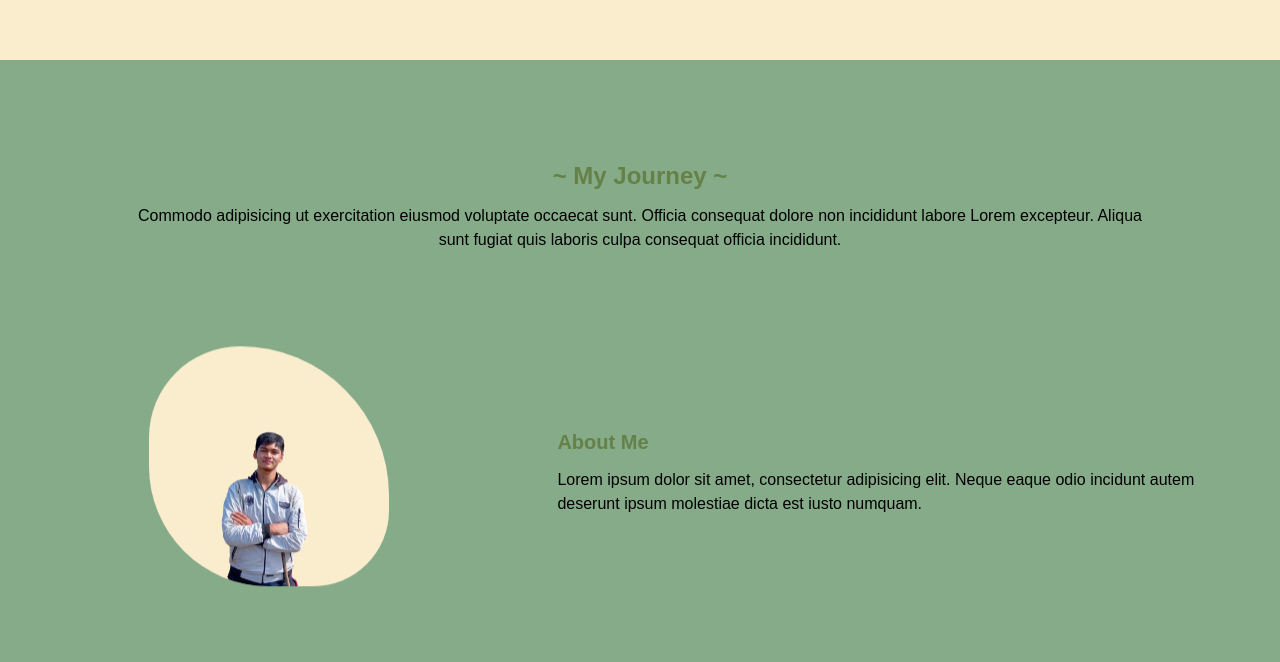
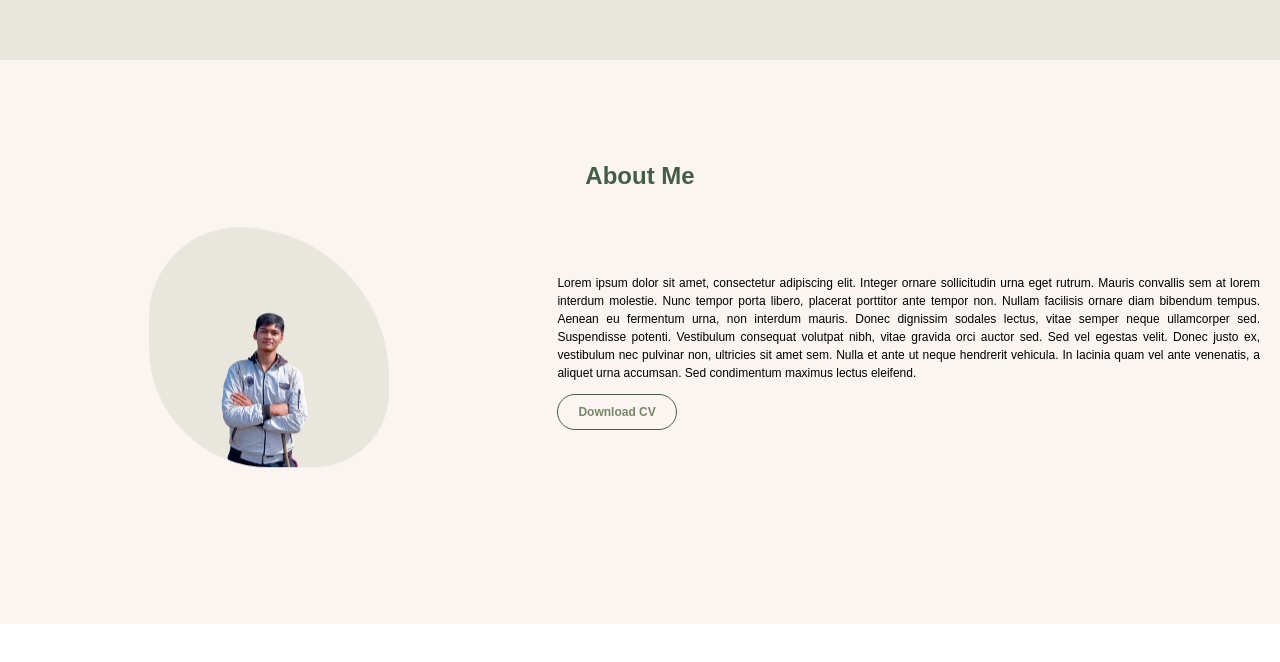
Before and after one commit to rawhx/webportofolio, a React (Create React App) app: page / in a window 1280 px wide. Shown: the part 772-1434 px from the top of the page. After the commit the page ends 1396 px from the top, so only its background shows below. Built offline with nearby package versions, Linux system fonts and the light colour scheme.

Commit message:
update color, add animation

```diff
--- a/package.json
+++ b/package.json
@@ -12,6 +12,7 @@
     "@testing-library/jest-dom": "^5.17.0",
     "@testing-library/react": "^13.4.0",
     "@testing-library/user-event": "^13.5.0",
+    "aos": "^2.3.4",
     "gh-pages": "^6.1.1",
     "react": "^18.3.1",
     "react-dom": "^18.3.1",
--- a/src/App.css
+++ b/src/App.css
@@ -1,7 +1,7 @@
 .fontPrimary {
   font-family: 'Patua', sans-serif;
   font-weight: bolder;
-  color: #658147;
+  color: #445D48;
 }
 
 .hamburger {
@@ -45,18 +45,18 @@
 
 .nav-link:hover {
   font-weight: 500;
-  color: #778766;
+  color: #445D48;
   font-weight: bolder;
   transition: color 0.3s ease-in-out;
 }
 
 .nav-link-active {
-  color: #708871;
+  color: #445D48;
   transition: color 0.3s ease-in-out;
 }
 
 .navbar-scrolled {
-  background-color: rgba(255, 255, 255, 0.7); /* Putih transparan */
+  background-color: rgba(255, 255, 255, 0.3); /* Putih transparan */
   backdrop-filter: blur(10px);
 }
 
--- a/src/App.js
+++ b/src/App.js
@@ -32,8 +32,7 @@ function App() {
   }, []);
 
   return (
-    <div className="App bg-pastel">
-      {/* <div className='blur-overlay' />  */}
+    <div className="App bg-container">
       <NavBar activeSection={activeSection}/>
       <div className='flex flex-col gap-5 trans fixed w-fit left-4 items-center top-[50%] bottom-[50%]'>
         {
@@ -52,45 +51,49 @@ function App() {
       <div className='flex flex-col gap-8'>
         <section id='home' className='h-screen flex items-center justify-center flex-col gap-5'>
           <div className='flex flex-col items-center justify-center'>
-            <p className=' fontPrimary text-lg'>Hi.. <span className="animate-pulse">👋</span>, I'm</p>
+            <p className='fontPrimary text-lg'>Hi.. <span className="animate-pulse">👋</span>, I'm</p>
             <h1 className='fontPrimary text-2xl'>{dataJson.profil.namaLengkap}</h1>
             <h1 className='fontPrimary text-2xl'>{dataJson.profil.position}</h1>
             <button
               type="button"
-              className='mt-3 border border-lime-600 inline-block px-5 py-2 font-semibold text-[#778766] rounded-full hover:bg-lime-600 hover:text-white'
+              className='btn'
               data-twe-ripple-init>
               Download CV
             </button>
           </div>
         </section>
         <section id='about'>
-          <div className='pt-[100px] h-fit bg-[#86AB89] flex flex-col gap-5'>
-            <div className='text-center flex flex-col justify-center items-center gap-3'>
-              <h1 className='fontPrimary text-2xl font-bold'>
-                ~ My Journey ~
-              </h1>
-              <p className='w-[80%]'>Commodo adipisicing ut exercitation eiusmod voluptate occaecat sunt. Officia consequat dolore non incididunt labore Lorem excepteur. Aliqua sunt fugiat quis laboris culpa consequat officia incididunt.</p>
-            </div>
+          <div className='pt-[100px] h-fit bg-whiteFog flex flex-col gap-20'>
             <div className='flex flex-col gap-10'>
-              <h1 className='text-center fontPrimary md:hidden text-xl font-semibold'>About Me</h1>
+              <h1 className='text-center fontPrimary  text-2xl font-semibold' data-aos="fade-down">About Me</h1>
               <div className='flex flex-col md:flex-row justify-center items-center gap-5'>
-                <div className='w-[60%] flex justify-center items-center'>
-                  <div className='animation h-[15rem] w-[15rem] bg-pastel overflow-hidden'>
-                    <img src='webportofolio/me.png' className='object-cover translate-y-[-3rem]'></img>
+                <div className='w-[60%] flex justify-center items-center' data-aos="fade-right">
+                  <div className='animation h-[15rem] w-[15rem] bg-container overflow-hidden'>
+                    <img src={`${process.env.PUBLIC_URL}/me.png`} alt='me' className='object-cover translate-y-[-3rem]'></img>
                   </div>
                 </div>
-                <div className='h-[50vh] w-[80%] pr-[20px] flex flex-col md:justify-center gap-3'>
-                  <h1 className='text-center fontPrimary hidden md:flex text-xl font-semibold'>About Me</h1>
+                <div className='w-[80%] pr-[20px] flex flex-col md:justify-center gap-3'>
                   <div>
-                    <p>
-                      Lorem ipsum dolor sit amet, consectetur adipisicing elit. Neque eaque odio incidunt autem deserunt ipsum molestiae dicta est iusto numquam.
+                    <p className="text-justify text-[12px]" data-aos="fade-left">
+                      Lorem ipsum dolor sit amet, consectetur adipiscing elit. Integer ornare sollicitudin urna eget rutrum. Mauris convallis sem at lorem interdum molestie. Nunc tempor porta libero, placerat porttitor ante tempor non. Nullam facilisis ornare diam bibendum tempus. Aenean eu fermentum urna, non interdum mauris. Donec dignissim sodales lectus, vitae semper neque ullamcorper sed. Suspendisse potenti. Vestibulum consequat volutpat nibh, vitae gravida orci auctor sed. Sed vel egestas velit. Donec justo ex, vestibulum nec pulvinar non, ultricies sit amet sem. Nulla et ante ut neque hendrerit vehicula. In lacinia quam vel ante venenatis, a aliquet urna accumsan. Sed condimentum maximus lectus eleifend.
                     </p>
+                    <div className='place-items-center md:place-items-start grid' data-aos="zoom-in">
+                      <button
+                        type="button"
+                        className='btn text-[12px]'
+                        data-twe-ripple-init>
+                        Download CV
+                      </button>
+                    </div>
                   </div>
                 </div>
               </div>
             </div>
-            <div className=''>
-            <h1 className='text-center fontPrimary md:hidden text-xl font-semibold'>Education</h1>
+            <div className='flex flex-col gap-10'>
+              <h1 className='text-center fontPrimary text-2xl font-semibold' data-aos="fade-down">Education</h1>
+              <div className='flex flex-col justify-center'>
+
+              </div>
             </div>
           </div>
         </section>
--- a/src/components/NavBar.js
+++ b/src/components/NavBar.js
@@ -28,7 +28,7 @@ const NavBar = ({activeSection}) => {
                 <div className="flex flex-row justify-between items-center py-3">
                     <div>
                         <button onClick={() => window.location.reload()} className="flex flex-row items-center gap-2">
-                            <img src="webportofolio/carakter.png" alt="logo" className="rounded h-9"/>
+                            <img src={`${process.env.PUBLIC_URL}/carakter.png`} alt="logo" className="rounded h-9"/>
                             <h6 className="font-bold">RawhWeb</h6>
                         </button>
                     </div>
--- a/src/index.css
+++ b/src/index.css
@@ -2,6 +2,10 @@
 @tailwind components;
 @tailwind utilities;
 @import url('https://fonts.googleapis.com/css2?family=Patua+One&display=swap');
+
+.btn {
+    @apply mt-3 border border-oliveGreen inline-block px-5 py-2 font-semibold text-[#778766] rounded-full hover:bg-oliveGreen hover:text-white transition transform duration-200 ease-in-out ;
+}
 
 @font-face {
     font-family: 'Poppins';
--- a/src/index.js
+++ b/src/index.js
@@ -3,6 +3,10 @@ import ReactDOM from 'react-dom/client';
 import './index.css';
 import App from './App';
 import reportWebVitals from './reportWebVitals';
+import AOS from 'aos';
+import 'aos/dist/aos.css';
+
+AOS.init();
 
 const root = ReactDOM.createRoot(document.getElementById('root'));
 root.render(
--- a/tailwind.config.js
+++ b/tailwind.config.js
@@ -5,7 +5,16 @@ module.exports = {
     extend: {
       colors: {
         pastel: '#FAEDCE',
-        button: "#E0E5B6"
+        button: "#E0E5B6",
+        container: '#E9E6DD',
+        creamyBrown: '#C4AD9D',
+        brightBlue: '#0274BD',
+        peachyOrange: '#F57251',
+        oliveGreen: '#445D48',
+        almostBlack: '#001524',
+        espresso: '#5E3023',
+        carbonGray: '#292F36',
+        whiteFog: '#FAF5F1'
       }
     },
   },
```
Also changed, not shown: 1 other file (tests, documents, lock files or other folders).
